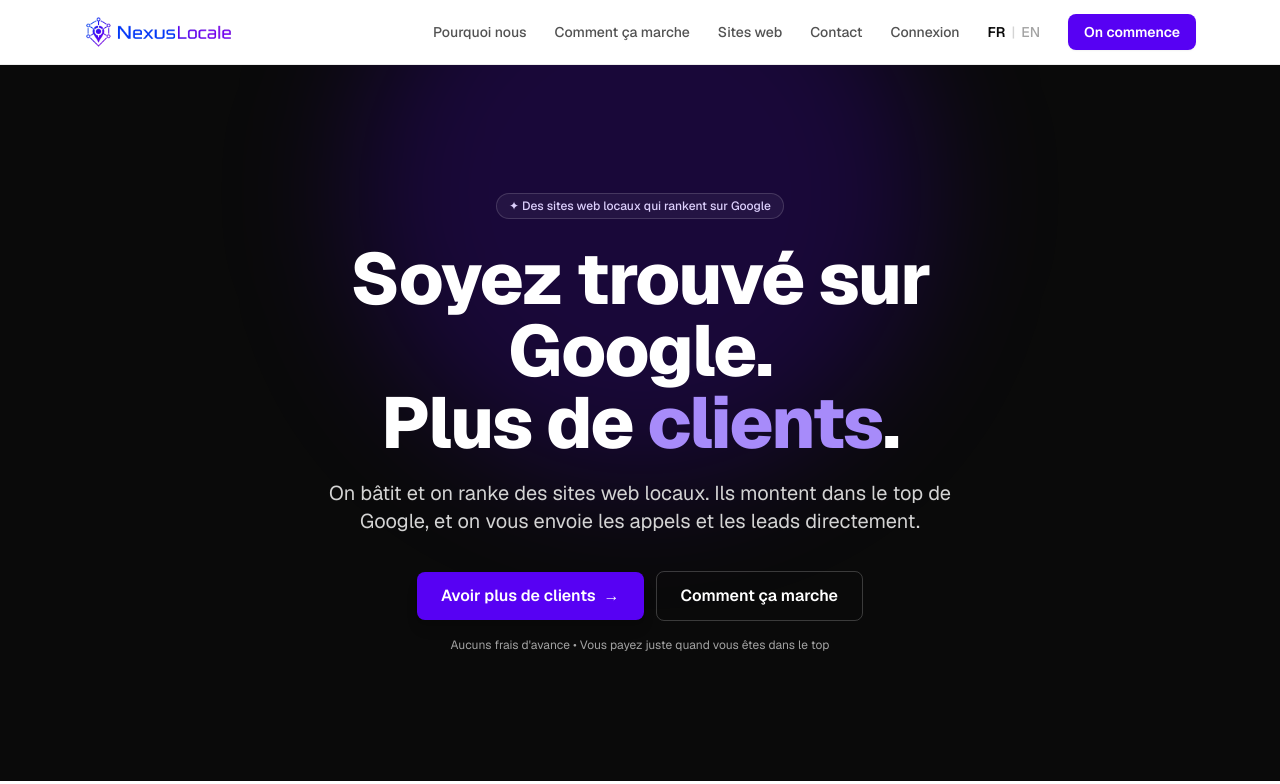
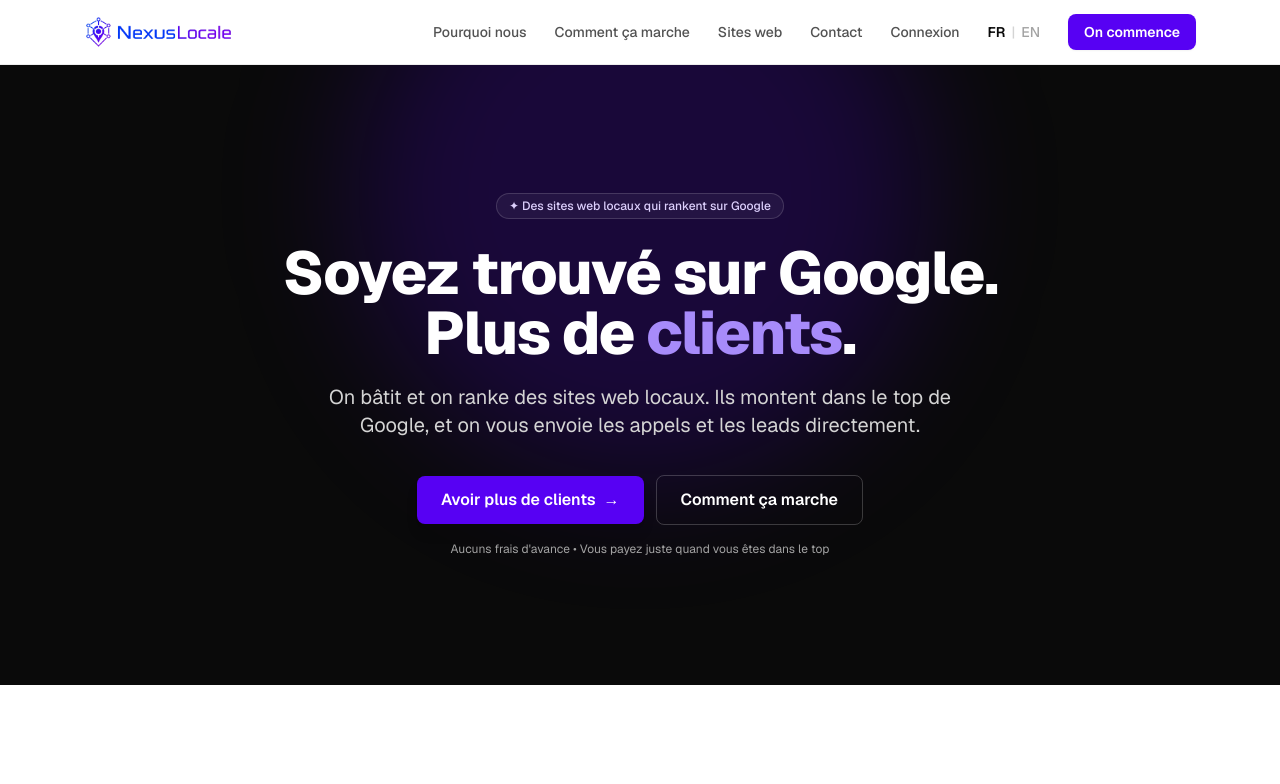
Before and after one commit to govocali-collab/nexuslocale, a Next.js app in the folder apps/dashboard/: page / in a window 1280 px wide. Shown: the top 784 px of the page. Built offline with nearby package versions, Linux system fonts and the light colour scheme; no server answers.

Commit message:
style(landing): size hero so each title line fits (max-w-4xl, md:text-6xl)
'Soyez trouvé sur Google.' was wrapping at text-7xl. Reduced to text-6xl on
desktop and widened the container so each forced line stays on one line.

```diff
--- a/apps/dashboard/src/components/landing/landing-content.tsx
+++ b/apps/dashboard/src/components/landing/landing-content.tsx
@@ -97,7 +97,7 @@
           <span className="inline-flex items-center gap-2 rounded-full border border-white/15 bg-white/5 px-3 py-1 text-xs font-medium" style={{ color: '#ddd0fd' }}>
             {t.hero.badge}
           </span>
-          <h1 className="mx-auto mt-6 max-w-3xl text-4xl font-extrabold tracking-tight sm:text-6xl md:text-7xl">
+          <h1 className="mx-auto mt-6 max-w-4xl text-4xl font-extrabold tracking-tight sm:text-5xl md:text-6xl">
             {t.hero.titleL1}<br />{t.hero.titleL2Pre}<span style={{ color: VIOLET_400 }}>{t.hero.titleAccent}</span>.
           </h1>
           <p className="mx-auto mt-5 max-w-2xl text-lg text-neutral-300 sm:text-xl leading-relaxed">{t.hero.subtitle}</p>
```
